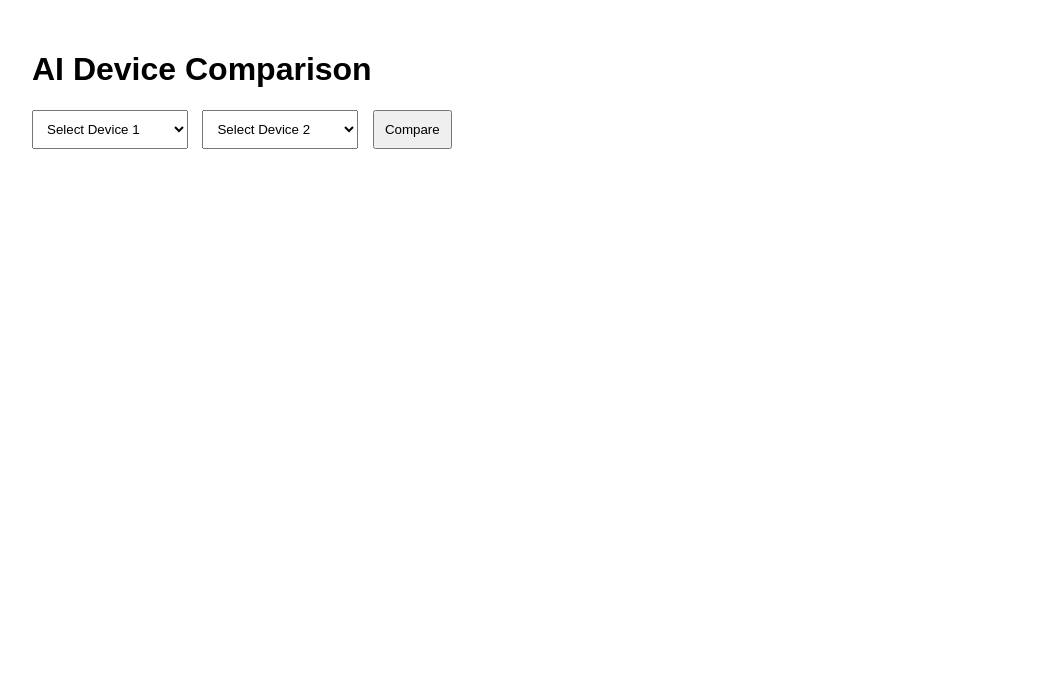
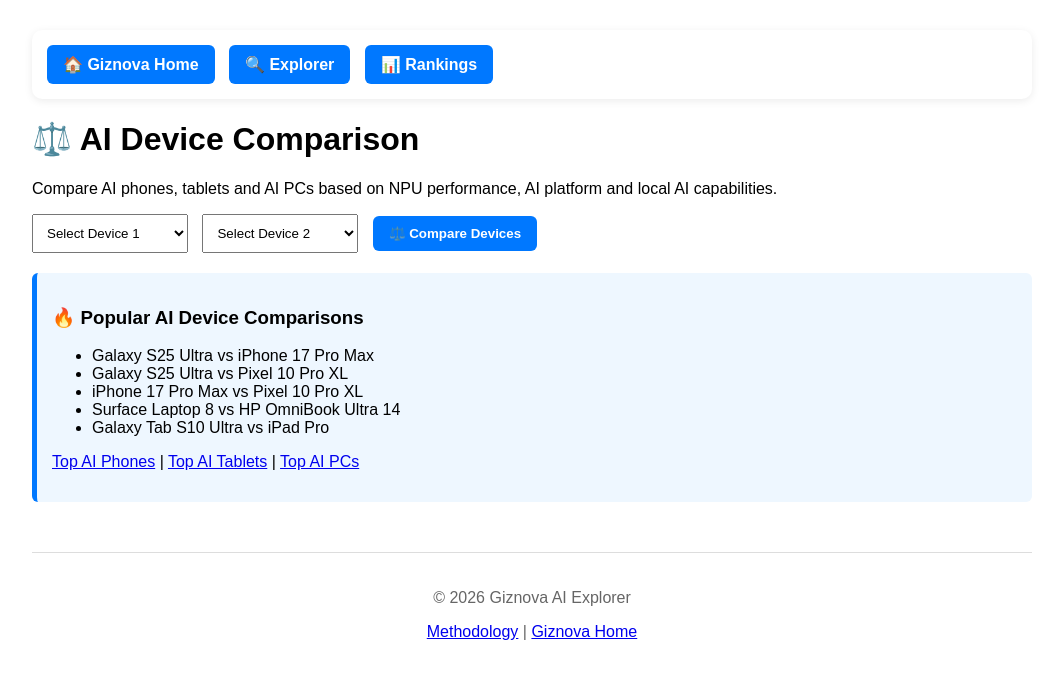
Before and after one commit to raman8989/giznova-ai-explorer, a Flask app: page /compare in a window 1280 px wide. Shown: the top 679 px of the page, without its empty margins (108-1171 px from the left). Run offline with Flask 3, Linux system fonts and the light colour scheme.

Commit message:
Add AI device rankings, compare tool improvements, methodology page, and navigation updates

```diff
--- a/templates/compare.html
+++ b/templates/compare.html
@@ -43,7 +43,17 @@
 }
 
 button{
-    padding:10px;
+    padding:10px 16px;
+    background:#0078ff;
+    color:white;
+    border:none;
+    border-radius:6px;
+    font-weight:bold;
+    cursor:pointer;
+}
+
+button:hover{
+    background:#005fd1;
 }
 
 .verdict{
@@ -54,13 +64,54 @@
     border-radius:6px;
 }
 
+.action-btn{
+    display:inline-block;
+    padding:10px 16px;
+    background:#0078ff;
+    color:white;
+    text-decoration:none;
+    border-radius:6px;
+    font-weight:bold;
+    margin-right:10px;
+}
+
+.action-btn:hover{
+    background:#005fd1;
+}
+
 </style>
 
 </head>
 
 <body>
 
-<h1>AI Device Comparison</h1>
+<div style="
+background:white;
+padding:15px;
+margin-bottom:20px;
+border-radius:10px;
+box-shadow:0 2px 8px rgba(0,0,0,.08);
+">
+
+<a href="https://giznova.in" target="_blank" class="action-btn">
+🏠 Giznova Home
+</a>
+
+<a href="/" class="action-btn">
+🔍 Explorer
+</a>
+
+<a href="/top-ai-devices" class="action-btn">
+📊 Rankings
+</a>
+
+</div>
+
+<h1>⚖️ AI Device Comparison</h1>
+
+<p>
+Compare AI phones, tablets and AI PCs based on NPU performance, AI platform and local AI capabilities.
+</p>
 
 <form method="POST">
 
@@ -92,11 +143,35 @@
 
 </select>
 
-<button>
-Compare
+<button type="submit">
+⚖️ Compare Devices
 </button>
 
 </form>
+
+{% if not comparison %}
+
+<div class="verdict">
+
+<h3>🔥 Popular AI Device Comparisons</h3>
+
+<ul>
+<li>Galaxy S25 Ultra vs iPhone 17 Pro Max</li>
+<li>Galaxy S25 Ultra vs Pixel 10 Pro XL</li>
+<li>iPhone 17 Pro Max vs Pixel 10 Pro XL</li>
+<li>Surface Laptop 8 vs HP OmniBook Ultra 14</li>
+<li>Galaxy Tab S10 Ultra vs iPad Pro</li>
+</ul>
+
+<p>
+<a href="/top-ai-phones">Top AI Phones</a> |
+<a href="/top-ai-tablets">Top AI Tablets</a> |
+<a href="/top-ai-pcs">Top AI PCs</a>
+</p>
+
+</div>
+
+{% endif %}
 
 {% if comparison %}
 
@@ -122,8 +197,21 @@
 
 <tr>
 <td>NPU TOPS</td>
-<td>{{ comparison.device1.tops }}</td>
-<td>{{ comparison.device2.tops }}</td>
+
+<td>
+{{ comparison.device1.tops }}
+{% if comparison.device1.tops > comparison.device2.tops %}
+🏆
+{% endif %}
+</td>
+
+<td>
+{{ comparison.device2.tops }}
+{% if comparison.device2.tops > comparison.device1.tops %}
+🏆
+{% endif %}
+</td>
+
 </tr>
 
 <tr>
@@ -142,12 +230,22 @@
 
 <div class="verdict">
 
-<h3>Quick Verdict</h3>
+<h3>🏆 Quick Verdict</h3>
+
+{% if winner == "Tie" %}
 
 <p>
-<strong>NPU Performance Winner:</strong>
+🤝 Both devices offer similar AI performance.
+</p>
+
+{% else %}
+
+<p>
+🏆 <strong>NPU Performance Winner:</strong>
 {{ winner }}
 </p>
+
+{% endif %}
 
 {% if comparison.device1.local_ai == "High" and comparison.device2.local_ai != "High" %}
 
@@ -165,9 +263,34 @@
 
 {% endif %}
 
+<p style="margin-top:15px;color:#666;font-size:14px;">
+Note: Rankings are based primarily on NPU TOPS and available AI platform information.
+Real-world AI performance may vary depending on software optimization and workloads.
+</p>
+
 </div>
 
 {% endif %}
 
+<div style="height:50px;"></div>
+
+<div style="
+text-align:center;
+color:#666;
+padding-top:20px;
+border-top:1px solid #ddd;
+">
+
+<p>
+© 2026 Giznova AI Explorer
+</p>
+
+<p>
+<a href="/methodology">Methodology</a> |
+<a href="https://giznova.in">Giznova Home</a>
+</p>
+
+</div>
+
 </body>
 </html>
```
Also changed, not shown: devices_master.csv (+28 -18 lines), templates/device.html (+62 -9 lines), templates/index.html (+21 -0 lines), templates/methodology.html (+61 -0 lines), templates/top_ai_devices.html (+26 -1 lines).
